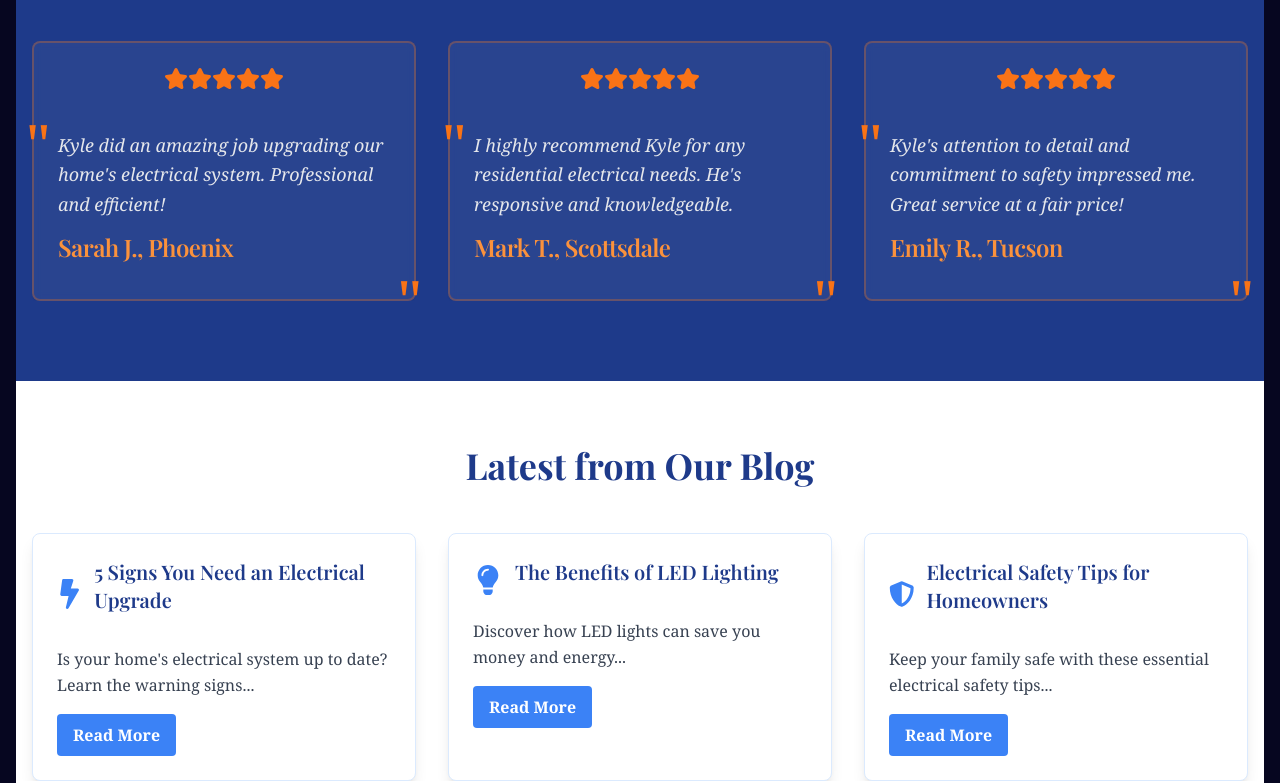
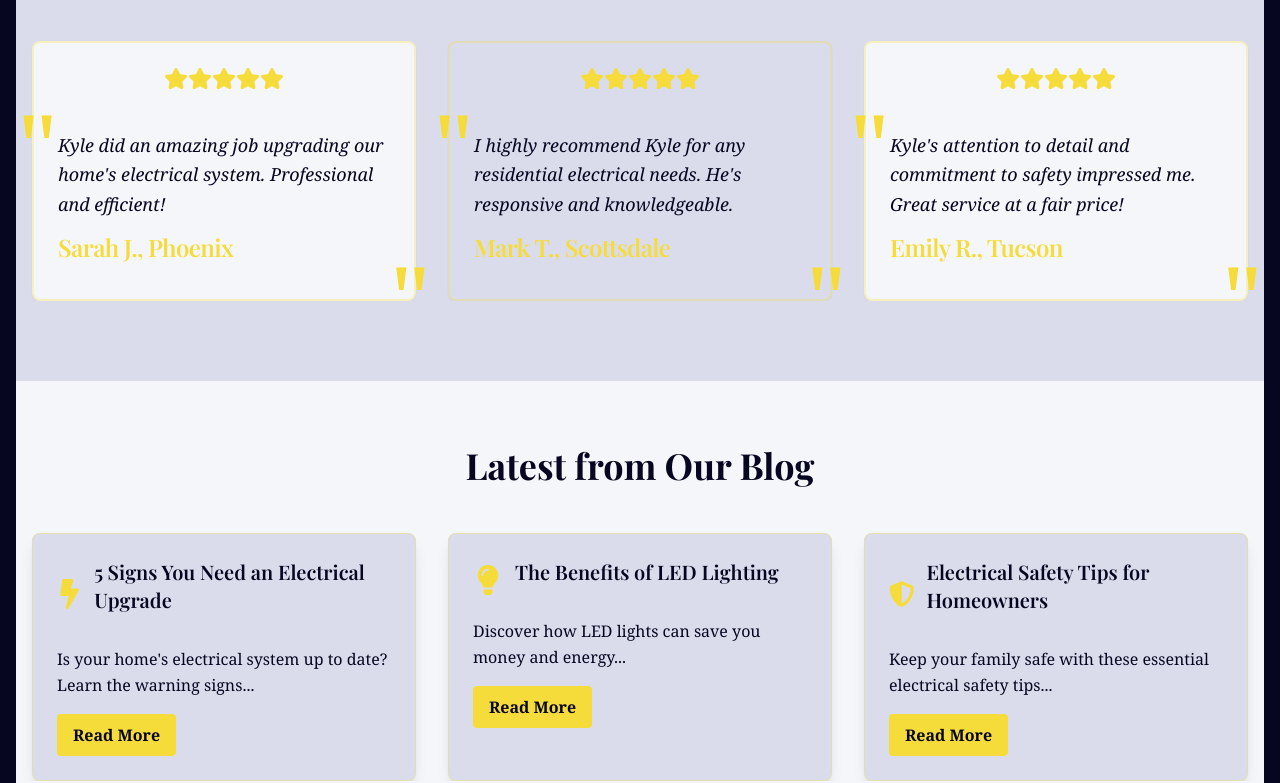
Before and after one commit to MJE43/kp, a Next.js app: page / in a window 1280 px wide. Shown: the part 3405-4188 px from the top of the page. Built offline with nearby package versions, Linux system fonts and the light colour scheme; a web font is replaced by a local one.

Commit message:
colors updated through recent blog component

```diff
--- a/src/components/RecentBlogPostsSection.tsx
+++ b/src/components/RecentBlogPostsSection.tsx
@@ -28,10 +28,10 @@ const blogPosts = [
 
 const RecentBlogPostsSection: React.FC = () => {
   return (
-    <section className="bg-white py-16">
+    <section className="bg-[#F5F6FA] py-16">
       <div className="container mx-auto px-4">
         <motion.h2
-          className="text-4xl font-bold mb-12 text-center text-blue-900"
+          className="text-4xl font-bold mb-12 text-center text-[#060620]"
           initial={{ opacity: 0 }}
           animate={{ opacity: 1 }}
           transition={{ duration: 0.5 }}
@@ -40,26 +40,29 @@ const RecentBlogPostsSection: React.FC = () => {
         </motion.h2>
         <div className="grid md:grid-cols-3 gap-8">
           {blogPosts.map((post, index) => (
-            <div
+            <motion.div
               key={index}
-              className="bg-white p-6 rounded-lg shadow-lg hover:shadow-xl transition-all duration-300 border border-blue-100"
+              className="bg-[#DADCEB] p-6 rounded-lg shadow-lg hover:shadow-xl transition-all duration-300 border border-[#F6DC3B] border-opacity-30"
+              initial={{ opacity: 0, y: 20 }}
+              animate={{ opacity: 1, y: 0 }}
+              transition={{ duration: 0.5, delay: index * 0.1 }}
             >
               <div className="flex items-center mb-4">
-                <post.icon className="text-3xl text-blue-500 mr-3" />
-                <h3 className="text-xl font-semibold text-blue-900">
+                <post.icon className="text-3xl text-[#F6DC3B] mr-3" />
+                <h3 className="text-xl font-semibold text-[#060620]">
                   {post.title}
                 </h3>
               </div>
-              <p className="mb-4 text-gray-700">
+              <p className="mb-4 text-[#060620]">
                 {post.excerpt}
               </p>
               <Link
                 href={post.link}
-                className="inline-block bg-blue-500 text-white font-semibold py-2 px-4 rounded hover:bg-blue-600 transition-colors duration-300"
+                className="inline-block bg-[#F6DC3B] text-[#060620] font-semibold py-2 px-4 rounded hover:bg-[#060620] hover:text-[#F6DC3B] transition-colors duration-300"
               >
                 Read More
               </Link>
-            </div>
+            </motion.div>
           ))}
         </div>
       </div>
--- a/src/components/TestimonialsSection.tsx
+++ b/src/components/TestimonialsSection.tsx
@@ -8,9 +8,10 @@ import { motion, AnimatePresence } from 'framer-motion';
 interface TestimonialCardProps {
   quote: string;
   author: string;
+  isEven: boolean;
 }
 
-const TestimonialCard: React.FC<TestimonialCardProps> = ({ quote, author }) => {
+const TestimonialCard: React.FC<TestimonialCardProps> = ({ quote, author, isEven }) => {
   const [isHovered, setIsHovered] = useState(false);
 
   return (
@@ -19,7 +20,9 @@ const TestimonialCard: React.FC<TestimonialCardProps> = ({ quote, author }) => {
       transition={{ type: "spring", stiffness: 300 }}
     >
       <Card
-        className="bg-white bg-opacity-5 backdrop-blur-sm transition-all duration-300 hover:bg-opacity-10 border-2 border-orange-500 border-opacity-30"
+        className={`backdrop-blur-sm transition-all duration-300 border-2 border-[#F6DC3B] border-opacity-30 ${
+          isEven ? 'bg-[#F5F6FA]' : 'bg-[#DADCEB]'
+        }`}
         onMouseEnter={() => setIsHovered(true)}
         onMouseLeave={() => setIsHovered(false)}
       >
@@ -32,7 +35,7 @@ const TestimonialCard: React.FC<TestimonialCardProps> = ({ quote, author }) => {
                 animate={isHovered ? { rotate: 360 } : { rotate: 0 }}
                 transition={{ duration: 0.5, delay: i * 0.1 }}
               >
-                <Star className="text-orange-500 w-6 h-6 fill-current" />
+                <Star className="text-[#F6DC3B] w-6 h-6 fill-current" />
               </motion.div>
             ))}
           </div>
@@ -42,20 +45,20 @@ const TestimonialCard: React.FC<TestimonialCardProps> = ({ quote, author }) => {
             initial={{ opacity: 0, scale: 0.5 }}
             animate={{ opacity: 1, scale: 1 }}
             transition={{ duration: 0.5 }}
-            className="absolute -top-4 -left-2 text-6xl text-orange-500 opacity-30"
+            className="absolute -top-8 -left-4 text-8xl text-[#F6DC3B] opacity-30"
           >
             "
           </motion.div>
-          <p className="mb-4 text-gray-200 italic text-lg leading-relaxed relative z-10">{quote}</p>
+          <p className="mb-4 text-[#060620] italic text-lg leading-relaxed relative z-10">{quote}</p>
           <motion.div
             initial={{ opacity: 0, scale: 0.5 }}
             animate={{ opacity: 1, scale: 1 }}
             transition={{ duration: 0.5, delay: 0.2 }}
-            className="absolute -bottom-8 -right-2 text-6xl text-orange-500 opacity-30"
+            className="absolute -bottom-12 -right-4 text-8xl text-[#F6DC3B] opacity-30"
           >
             "
           </motion.div>
-          <CardTitle className="font-semibold text-orange-400">{author}</CardTitle>
+          <CardTitle className="font-semibold text-[#F6DC3B]">{author}</CardTitle>
         </CardContent>
       </Card>
     </motion.div>
@@ -96,10 +99,10 @@ export const TestimonialsSection = (): React.ReactElement => {
   }, [testimonials.length]);
 
   return (
-    <section className="py-20 bg-[#1E3A8A]">
+    <section className="py-20 bg-[#DADCEB]">
       <div className="container mx-auto px-4">
         <motion.h2
-          className="text-5xl font-bold mb-12 text-center text-white"
+          className="text-5xl font-bold mb-12 text-center text-[#060620]"
           initial={{ opacity: 0, y: -50 }}
           animate={{ opacity: 1, y: 0 }}
           transition={{ duration: 0.5 }}
@@ -116,7 +119,7 @@ export const TestimonialsSection = (): React.ReactElement => {
                 exit={{ opacity: 0, x: 50 }}
                 transition={{ duration: 0.5, delay: index * 0.1 }}
               >
-                <TestimonialCard {...testimonial} />
+                <TestimonialCard {...testimonial} isEven={index % 2 === 0} />
               </motion.div>
             ))}
           </AnimatePresence>
```
